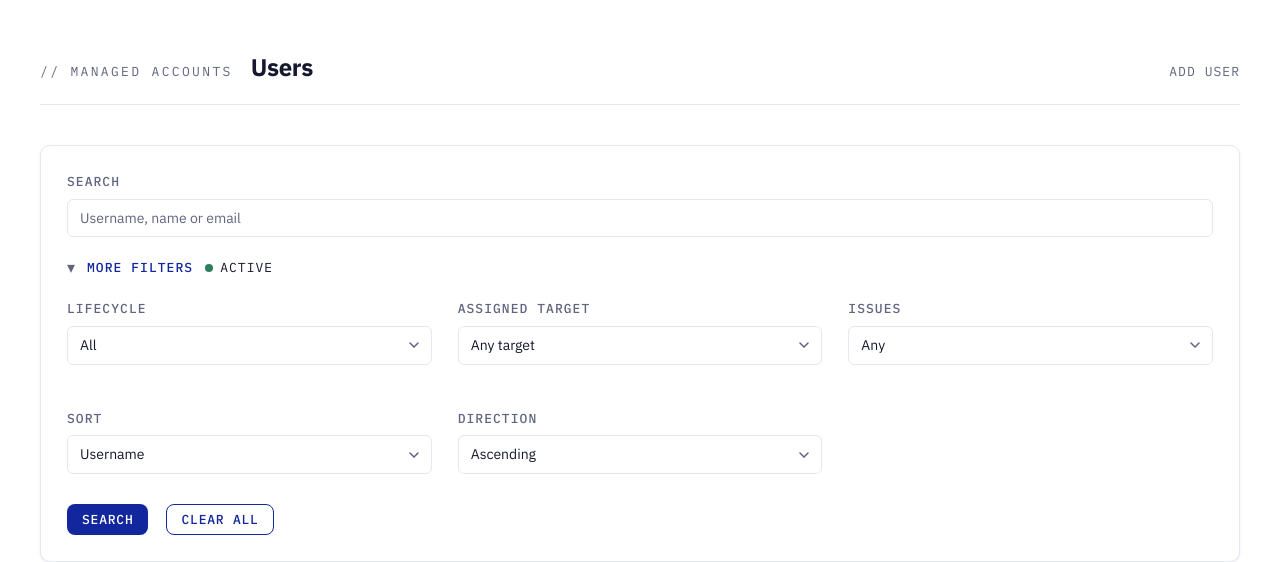
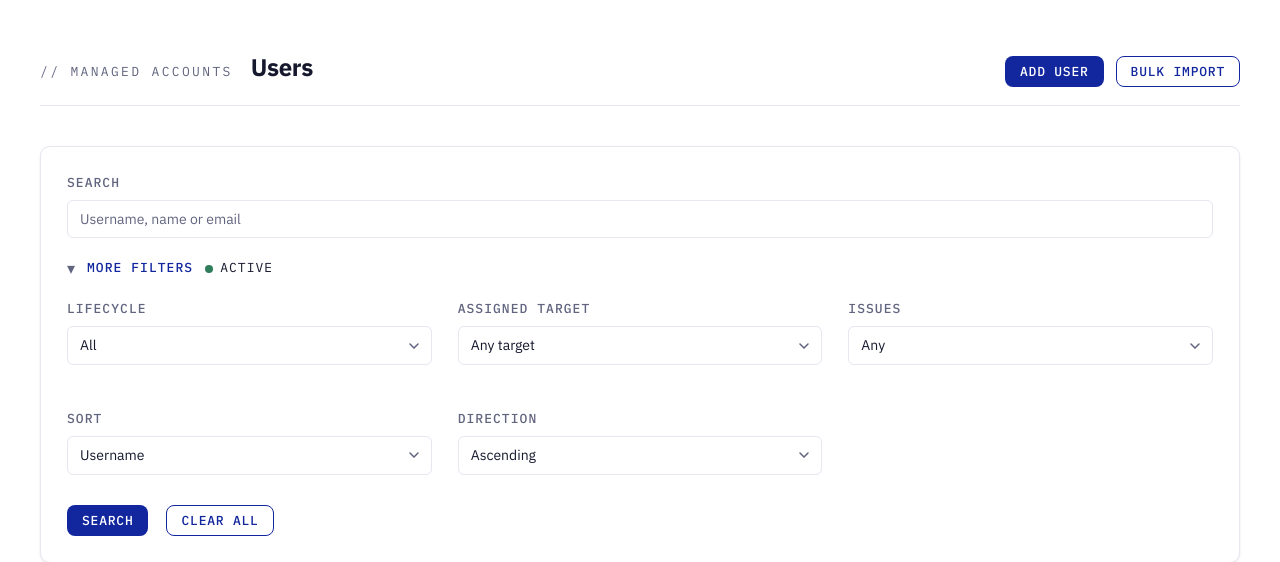
Before and after one commit to jpbaking/na-sso, a Python web app: template na_sso/templates/users.html in a window 1280 px wide. Shown: the part 65-627 px from the top of the page. Run offline with Jinja, Linux system fonts and the light colour scheme; the template is opened without the code that fills it, so the values that code supplies are empty.

Commit message:
Surface bulk onboarding as a first-class add path
Bulk user creation (CSV onboarding) was only reachable via a link buried in
the maintain-existing bulk-actions card. Add a 'Bulk import' button beside
'Add user' in the Users header, and a callout on the Add User page ('Adding
several people? Use bulk import'), so creating many accounts is discoverable
where creating one is.

Co-Authored-By: Claude Fable 5 <noreply@anthropic.com>
Claude-Session: https://claude.ai/code/session_01RqKGsRuasCJXK3kmvMfqLw

```diff
--- a/na_sso/static/app.css
+++ b/na_sso/static/app.css
@@ -537,3 +537,12 @@ details.collapse-card[open] > summary {
 .filters-form:has(.filters-more[open]) .filters-search-inline {
   display: none;
 }
+
+/* Section header with more than one trailing action (e.g. Users: Add user +
+   Bulk import). Mirrors .section-all's right-alignment for a button group. */
+.section-actions {
+  align-items: center;
+  display: flex;
+  gap: var(--space-2);
+  margin-left: auto;
+}
--- a/na_sso/templates/user_form.html
+++ b/na_sso/templates/user_form.html
@@ -7,6 +7,9 @@
     <div class="section-kicker">// {{ "Edit account" if user else "New account" }}</div>
     <h1 class="section-title">{{ user.username if user else "Add user" }}</h1>
   </div>
+  {% if not user %}
+  <p class="section-desc">Adding several people at once? <a href="/users/bulk/import">Use bulk import</a> to onboard from a CSV.</p>
+  {% endif %}
   <form method="post" action="{{ '/users/' ~ user.id if user else '/users/new' }}" class="stack-3">
     {% if not user %}
     <div class="field">
--- a/na_sso/templates/users.html
+++ b/na_sso/templates/users.html
@@ -6,7 +6,10 @@
   <div class="section-head">
     <div class="section-kicker">// Managed accounts</div>
     <h1 class="section-title">Users</h1>
-    <a class="section-all" href="/users/new">Add user</a>
+    <div class="section-actions">
+      <a class="btn btn-primary btn-sm" href="/users/new">Add user</a>
+      <a class="btn btn-secondary btn-sm" href="/users/bulk/import">Bulk import</a>
+    </div>
   </div>
 
   {% set filters_active = inventory.params.lifecycle != 'all' or inventory.params.target or inventory.params.issues != 'all' or inventory.params.sort != 'username' or inventory.params.direction != 'asc' %}
```
